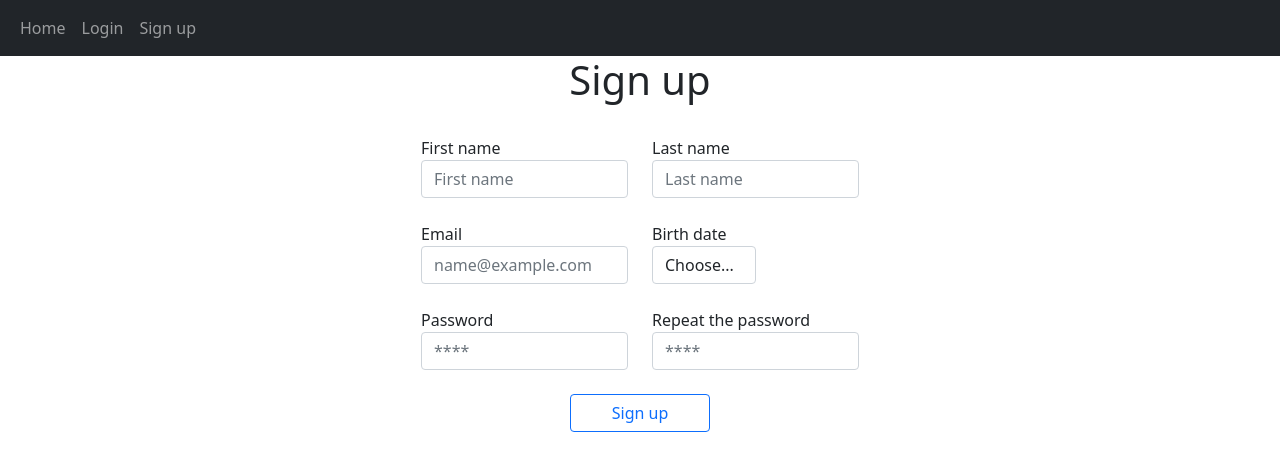
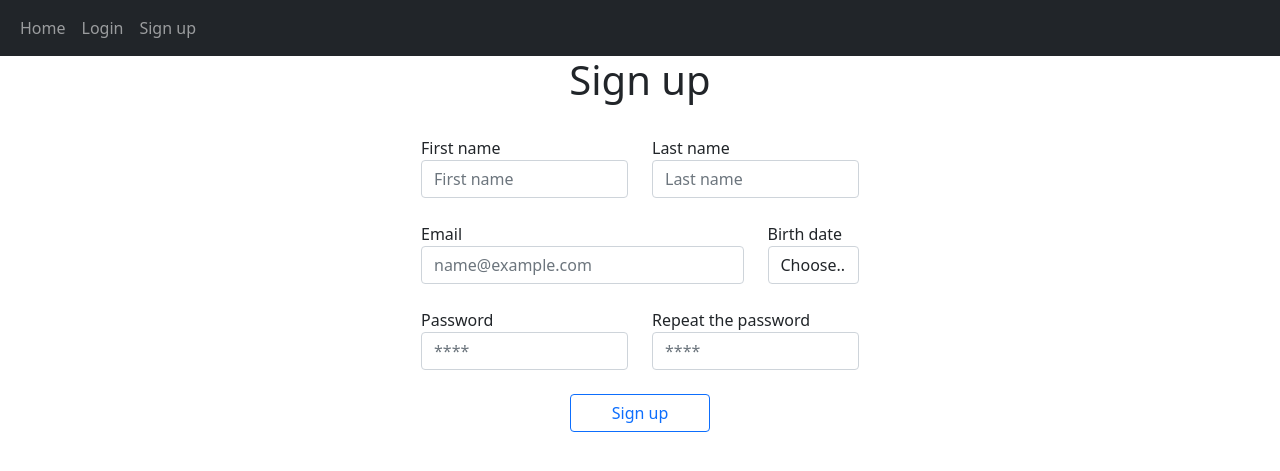
Before and after one commit to behzadshomali/Image-Describe-Pipe, a Flask app: page /sign-up in a window 1280 px wide. Shown: the top 471 px of the page. Run offline with Flask 2, Linux system fonts and the light colour scheme.

Commit message:
Update requirements.txt Update the sign-up page design

```diff
--- a/requirements.txt
+++ b/requirements.txt
@@ -7,10 +7,8 @@ requests==2.26.0
 transformers==4.9.2
 opencv_python==4.5.3.56
 scipy==1.7.0
-retina_face==0.0.4
 matplotlib==3.4.2
 numpy==1.19.5
 Pillow==8.3.1
 psycopg2==2.9.1
-retinaface==0.0.6
 torchvision==0.10.0
--- a/website/templates/sign_up.html
+++ b/website/templates/sign_up.html
@@ -30,7 +30,7 @@ content %}
   </div>
   <br />
   <div class="row form mx-5">
-    <div class="col-md-6">
+    <div class="col-md-9">
       <div class="form-group">
         <label for="email">Email</label>
         <input
@@ -41,10 +41,10 @@ content %}
         />
       </div>
     </div>
-    <div class="col-md-6">
+    <div class="col-md-3">
       <div class="form-group">
         <label for="birthDate">Birth date</label>
-        <select id="birthDate" class="form-control" style="max-width: 50%;">
+        <select id="birthDate" class="form-control">
           <option value="">Choose...</option>
           {% for year in range(2010, 1950, -1) %}
           <option value=f"{{year}}">{{year}}</option>
```
